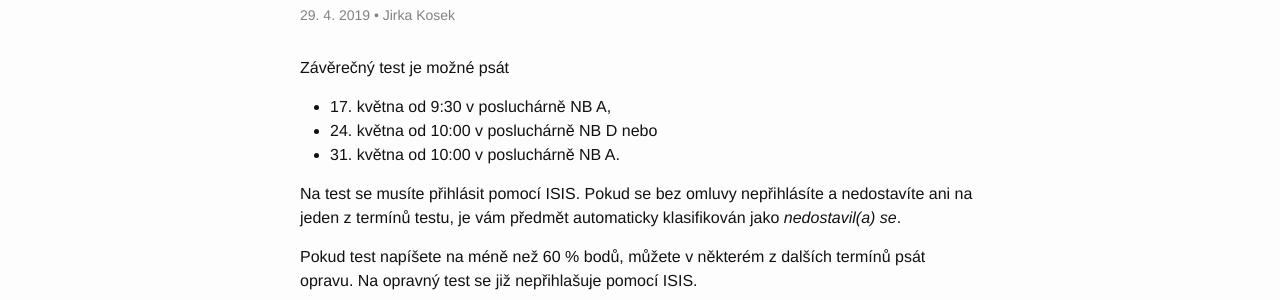
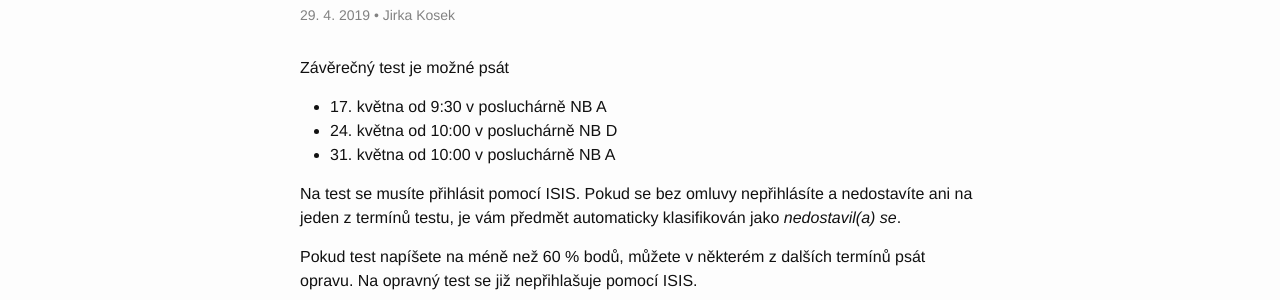
Before and after one commit to 4iz278/4iz278.github.io, a Jekyll site: the page built from _posts/2019-04-29-terminy-testu-ls-2018-2019.md, in a window 1280 px wide. Shown: the part 196-496 px from the top of the page. Built offline with Jekyll 4.4.1, drawn with Linux system fonts in a browser that asks for light colours; nearby versions of some CDN libraries.

Commit message:
Úprava formátování

```diff
--- a/_posts/2019-04-29-terminy-testu-ls-2018-2019.md
+++ b/_posts/2019-04-29-terminy-testu-ls-2018-2019.md
@@ -5,9 +5,10 @@
 ---
 
 Závěrečný test je možné psát
-* 17. května od 9:30 v posluchárně NB A,
-* 24. května od 10:00 v posluchárně NB D nebo
-* 31. května od 10:00 v posluchárně NB A.
+
+* 17. května od 9:30 v posluchárně NB A
+* 24. května od 10:00 v posluchárně NB D
+* 31. května od 10:00 v posluchárně NB A
 
 Na test se musíte přihlásit pomocí ISIS. Pokud se bez omluvy
 nepřihlásíte a nedostavíte ani na jeden z termínů testu, je vám
```
